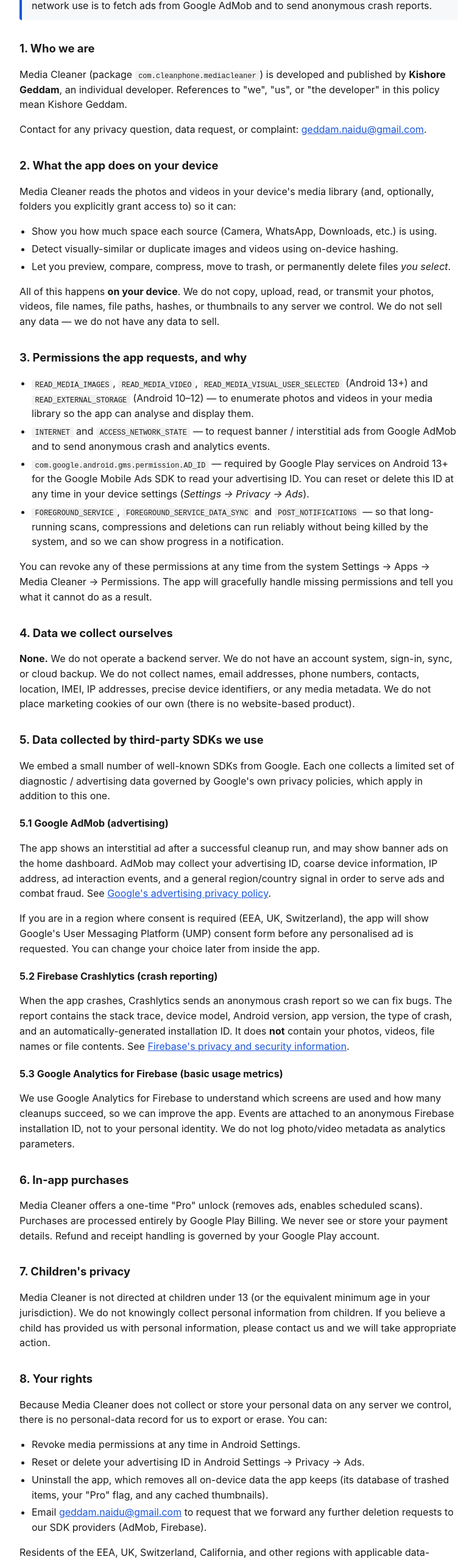
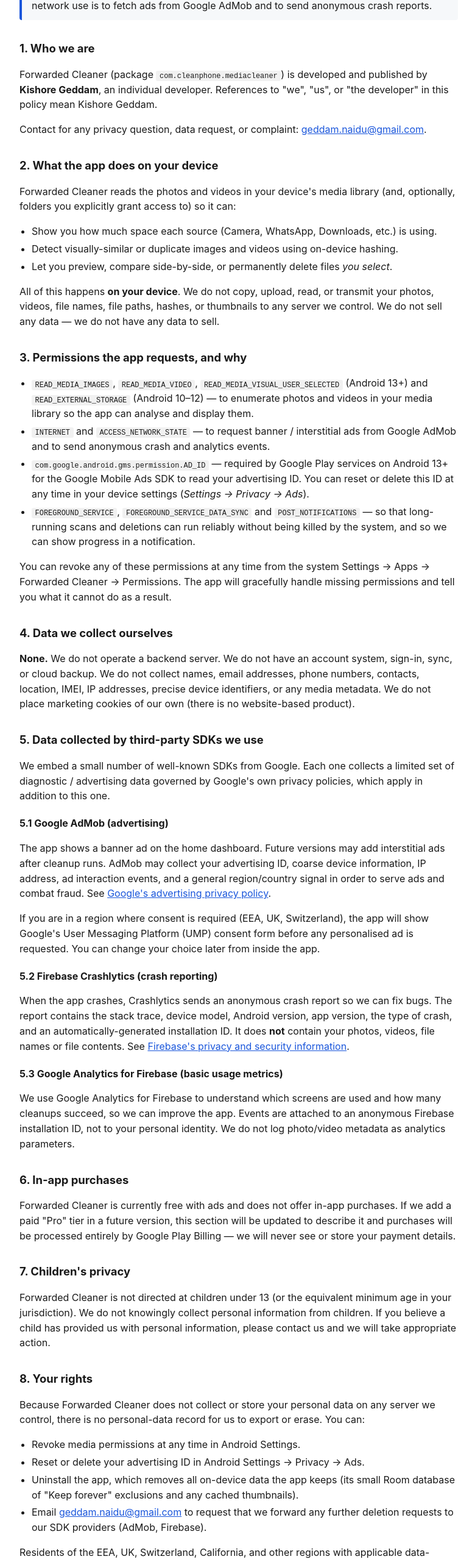
Before and after one commit to gkna/media-cleaner-site, a plain HTML site: page privacy-policy.html in a window 1280 px wide. Shown: the part 234-2796 px from the top of the page at 61% size, without its empty margins (248-1028 px from the left). Drawn offline with Linux system fonts and the light colour scheme.

Commit message:
Rebrand: Media Cleaner → Forwarded Cleaner

```diff
--- a/privacy-policy.html
+++ b/privacy-policy.html
@@ -3,7 +3,7 @@
 <head>
 <meta charset="utf-8">
 <meta name="viewport" content="width=device-width, initial-scale=1">
-<title>Privacy Policy — Media Cleaner</title>
+<title>Privacy Policy — Forwarded Cleaner</title>
 <style>
   :root { color-scheme: light dark; }
   body {
@@ -44,10 +44,10 @@
 <body>
 
 <h1>Privacy Policy</h1>
-<p class="meta">Media Cleaner (Android) &middot; Last updated: 23 May 2026</p>
+<p class="meta">Forwarded Cleaner (Android) &middot; Last updated: 24 May 2026</p>
 
 <div class="summary">
-  <strong>Short version:</strong> Media Cleaner scans the photos and videos
+  <strong>Short version:</strong> Forwarded Cleaner scans the photos and videos
   on your device to help you find and remove duplicates and forwarded media.
   Your photos, videos, and any data derived from them stay on your phone
   and are <em>never</em> uploaded to any server. The only network use is to
@@ -56,7 +56,7 @@
 
 <h2>1. Who we are</h2>
 <p>
-  Media Cleaner (package <code>com.cleanphone.mediacleaner</code>) is
+  Forwarded Cleaner (package <code>com.cleanphone.mediacleaner</code>) is
   developed and published by <strong>Kishore Geddam</strong>, an individual
   developer. References to "we", "us", or "the developer" in this policy mean
   Kishore Geddam.
@@ -68,13 +68,13 @@
 
 <h2>2. What the app does on your device</h2>
 <p>
-  Media Cleaner reads the photos and videos in your device's media library
+  Forwarded Cleaner reads the photos and videos in your device's media library
   (and, optionally, folders you explicitly grant access to) so it can:
 </p>
 <ul>
   <li>Show you how much space each source (Camera, WhatsApp, Downloads, etc.) is using.</li>
   <li>Detect visually-similar or duplicate images and videos using on-device hashing.</li>
-  <li>Let you preview, compare, compress, move to trash, or permanently delete files <em>you select</em>.</li>
+  <li>Let you preview, compare side-by-side, or permanently delete files <em>you select</em>.</li>
 </ul>
 <p>
   All of this happens <strong>on your device</strong>. We do not copy, upload,
@@ -108,14 +108,14 @@
     <code>FOREGROUND_SERVICE</code>,
     <code>FOREGROUND_SERVICE_DATA_SYNC</code> and
     <code>POST_NOTIFICATIONS</code> &mdash;
-    so that long-running scans, compressions and deletions can run
-    reliably without being killed by the system, and so we can show
-    progress in a notification.
+    so that long-running scans and deletions can run reliably without
+    being killed by the system, and so we can show progress in a
+    notification.
   </li>
 </ul>
 <p>
   You can revoke any of these permissions at any time from the system
-  Settings &rarr; Apps &rarr; Media Cleaner &rarr; Permissions. The
+  Settings &rarr; Apps &rarr; Forwarded Cleaner &rarr; Permissions. The
   app will gracefully handle missing permissions and tell you what it
   cannot do as a result.
 </p>
@@ -138,8 +138,8 @@
 
 <h3>5.1 Google AdMob (advertising)</h3>
 <p>
-  The app shows an interstitial ad after a successful cleanup run, and may
-  show banner ads on the home dashboard. AdMob may collect your advertising
+  The app shows a banner ad on the home dashboard. Future versions may add
+  interstitial ads after cleanup runs. AdMob may collect your advertising
   ID, coarse device information, IP address, ad interaction events, and a
   general region/country signal in order to serve ads and combat fraud.
   See <a href="https://policies.google.com/technologies/ads" target="_blank" rel="noopener">
@@ -173,15 +173,16 @@
 
 <h2>6. In-app purchases</h2>
 <p>
-  Media Cleaner offers a one-time "Pro" unlock (removes ads, enables
-  scheduled scans). Purchases are processed entirely by Google Play
-  Billing. We never see or store your payment details. Refund and
-  receipt handling is governed by your Google Play account.
+  Forwarded Cleaner is currently free with ads and does not offer in-app
+  purchases. If we add a paid "Pro" tier in a future version, this section
+  will be updated to describe it and purchases will be processed entirely
+  by Google Play Billing &mdash; we will never see or store your payment
+  details.
 </p>
 
 <h2>7. Children's privacy</h2>
 <p>
-  Media Cleaner is not directed at children under 13 (or the equivalent
+  Forwarded Cleaner is not directed at children under 13 (or the equivalent
   minimum age in your jurisdiction). We do not knowingly collect personal
   information from children. If you believe a child has provided us with
   personal information, please contact us and we will take appropriate
@@ -190,14 +191,14 @@
 
 <h2>8. Your rights</h2>
 <p>
-  Because Media Cleaner does not collect or store your personal data on
+  Because Forwarded Cleaner does not collect or store your personal data on
   any server we control, there is no personal-data record for us to
   export or erase. You can:
 </p>
 <ul>
   <li>Revoke media permissions at any time in Android Settings.</li>
   <li>Reset or delete your advertising ID in Android Settings &rarr; Privacy &rarr; Ads.</li>
-  <li>Uninstall the app, which removes all on-device data the app keeps (its database of trashed items, your "Pro" flag, and any cached thumbnails).</li>
+  <li>Uninstall the app, which removes all on-device data the app keeps (its small Room database of "Keep forever" exclusions and any cached thumbnails).</li>
   <li>Email <a href="mailto:geddam.naidu@gmail.com">geddam.naidu@gmail.com</a> to request that we forward any further deletion requests to our SDK providers (AdMob, Firebase).</li>
 </ul>
 <p>
@@ -242,8 +243,7 @@
 
 <hr>
 <p class="meta">
-  &copy; 2026 Kishore Geddam &middot;
-  <a href="index.html">Home</a>
+  &copy; 2026 Kishore Geddam
 </p>
 
 </body>
```
Also changed, not shown: index.html (+3 -3 lines), 1 other file.
